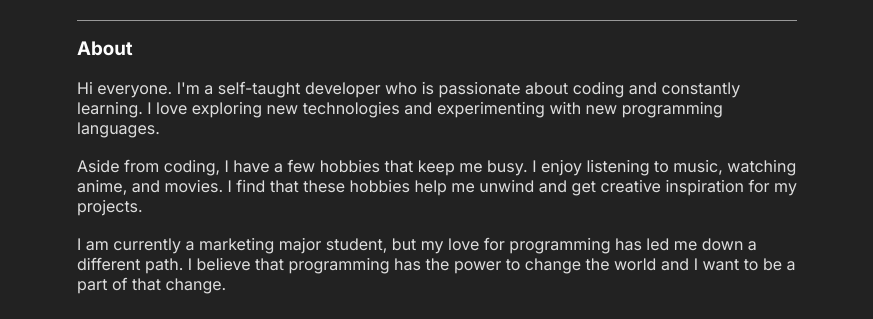
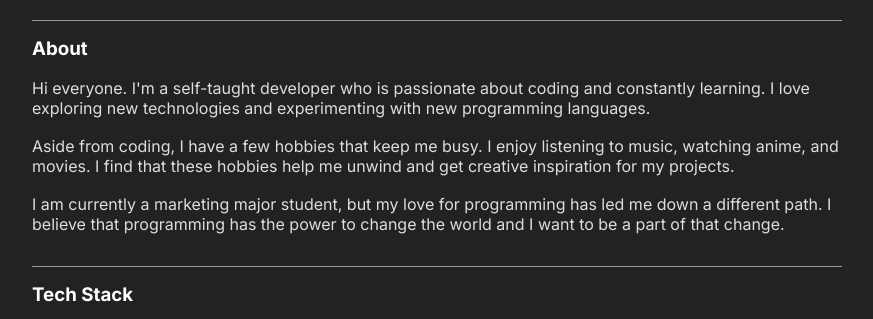
Before and after one commit to acorbillo/portfolio, a plain HTML site: page index.html in a window 1280 px wide. Shown: the part 505-824 px from the top of the page, without its empty margins (203-1076 px from the left). Drawn offline with nearby package versions, Linux system fonts and the light colour scheme.

Commit message:
adjusted the max-width
adjusted the max-width of the header and main to have more space in smaller screens

```diff
--- a/style.css
+++ b/style.css
@@ -28,7 +28,7 @@ header {
 }
 
 header, main {
-	max-width: 80%;
+	max-width: 95%;
 	min-width: 375px;
 }
 
@@ -181,7 +181,7 @@ body {
 @media (min-width: 900px){
 
 	header, main {
-	max-width: 800px;
+		max-width: 900px;
 		margin: 0 auto 32px;
 	}
 
```
Lines whose indentation alone changed are shown as unchanged.
